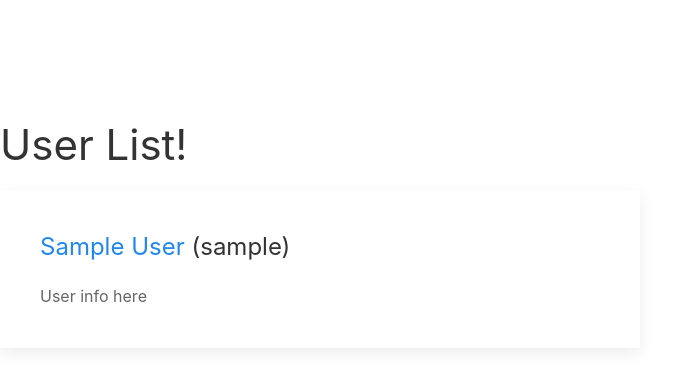
After one commit to Joyce-w/SnapSpot, a Flask app: page /users in a window 1280 px wide. The commit adds this page. Shown: the top 389 px of the page, without its empty margins (0-690 px from the left). Run offline with Flask 2, Linux system fonts and the light colour scheme; tables that the repository leaves empty hold one stand-in row (values such as "Sample post"); some libraries are stand-ins or nearby versions.

Commit message:
Add individual and all user route

```diff
--- a/app.py
+++ b/app.py
@@ -1,10 +1,12 @@
-from flask import Flask, request, render_template,  redirect, flash, session, json
+from flask import Flask, request, render_template,  redirect, flash, session, json, g
 import requests
 import pdb
 from flask_debugtoolbar import DebugToolbarExtension
 from models import db, connect_db, User, Post
 from forms import UserSignup, UserLogin, NewPost
-from secrets import MAPBOX_TOKEN
+# from secrets import MAPBOX_TOKEN
+
+CURR_USER = "curr_user"
 
 # app created
 app = Flask(__name__)
@@ -20,12 +22,11 @@ debug = DebugToolbarExtension(app)
 #call connect_db from models
 connect_db(app)
 
-# @app.before_request
-# def token():
-#     """Set token to session"""
-#     session['token']=MAPBOX_TOKEN
+@app.before_request
+def g_user():
+    """Set token"""
 
-
+    # session['token']=MAPBOX_TOKEN
 
 @app.route('/')
 def homepage():
@@ -33,7 +34,8 @@ def homepage():
 
     return render_template('homepage.html')
 
-# login and signup
+#----------------- login and signup ----------------#
+
 @app.route('/register', methods=["GET", "POST"])
 def signup():
     """Display signup page"""
@@ -59,8 +61,11 @@ def login():
 
     if form.validate_on_submit():
         # signup user with User classmethod
-        user = User.authenticate(username=form.username.data,
-                            password=form.password.data)
+        username = form.username.data
+        pwd = form.password.data
+
+        # authenticate the user
+        user = User.authenticate(username,pwd)
 
         flash('Welcome back!')
         return redirect("/")
@@ -105,7 +110,7 @@ def new_post():
         user=1
 
 
-        new_post = Post(title=title, image=image, description=description, location=location, user_id=user)
+        new_post = Post(title=title, image=image, description=description, location=location, user_id=1)
         db.session.add(new_post)
         db.session.commit()
         print(new_post)
@@ -114,3 +119,22 @@ def new_post():
         return render_template('new_post.html', form=form)
 
     return render_template('new_post.html', form=form)
+
+
+# --------User Routes -----------#
+
+@app.route('/users')
+def display_users():
+    """Display all users"""
+
+    users = User.query.all()
+
+    return render_template('/users/all_users.html', users=users)
+
+@app.route('/users/<username>')
+def user_info(username):
+    """Display single user"""
+
+    user = User.query.filter_by(username=username).first()
+
+    return render_template('/users/user.html', user=user)
--- a/models.py
+++ b/models.py
@@ -59,12 +59,12 @@ class User(db.Model):
     def authenticate(cls, username, password):
         """Authenticate user when logging in"""
 
+        pwd = bcrypt.generate_password_hash(password)
         user = User.query.filter_by(username=username, password=password).first()
 
-        if user and bcrypt.check_password_hash(user.password, password):
+        if bcrypt.check_password_hash(pwd, password):
             return user
-        else:
-            return False
+
 
 
 class Post(db.Model):
--- a/static/app.css
+++ b/static/app.css
@@ -39,3 +39,8 @@ body{
     height: 100%;
     border: black solid 1px;
 }
+
+img {
+    width: 250px;
+    border-radius: 3px;
+}
--- a/templates/base.html
+++ b/templates/base.html
@@ -36,6 +36,8 @@
                     <a class="uk-navbar-item uk-logo" href="/">Shared Sights</a>
                         <li><a href="/explore">Explore</a></li>
                         <li><a href="/location-picker">Share</a></li>
+                        <li><a href="/login">Login</a></li>
+                        <li><a href="/users">Users</a></li>
                 </ul>
             </div>
 
--- /dev/null
+++ b/templates/users/all_users.html
@@ -0,0 +1,15 @@
+{% extends 'base.html' %}
+
+
+{% block content %}
+<h1>User List!</h1>
+    <div class="uk-card uk-card-default uk-card-body uk-width-1-2@m">
+        {% for user in users %}
+        <h3 class="uk-card-title">
+            <a href="/users/{{user.username}}">{{user.display_name}} </a>
+            ({{user.username}})</h3>
+        <p>User info here</p>
+        {% endfor %}
+    </div>
+
+{% endblock %}
```
Also changed, not shown: templates/users/user.html (added, +31 -0 lines).
